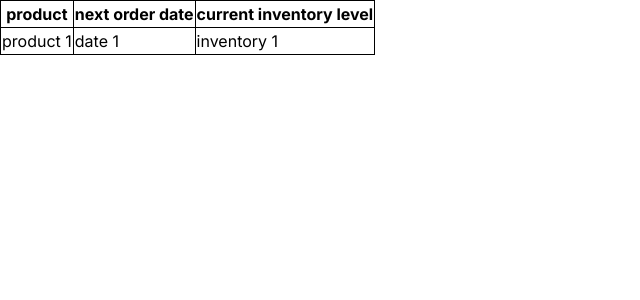
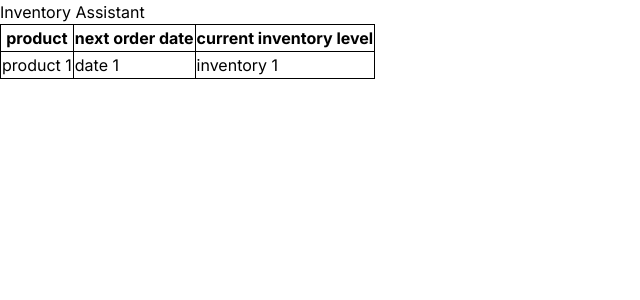
Before and after one commit to bilalsattar24/inventory-assistant, a Next.js app: page / in a window 1280 px wide. Shown: the top 300 px of the page, without its empty margins (0-640 px from the left). Built offline with nearby package versions, Linux system fonts and the light colour scheme.

Commit message:
Add title to page

```diff
--- a/src/app/page.tsx
+++ b/src/app/page.tsx
@@ -1,6 +1,7 @@
 export default function Home() {
   return (
     <>
+      <h1>Inventory Assistant</h1>
       <table style={{ border: "1px solid black" }}>
         <thead>
           <tr>
```
